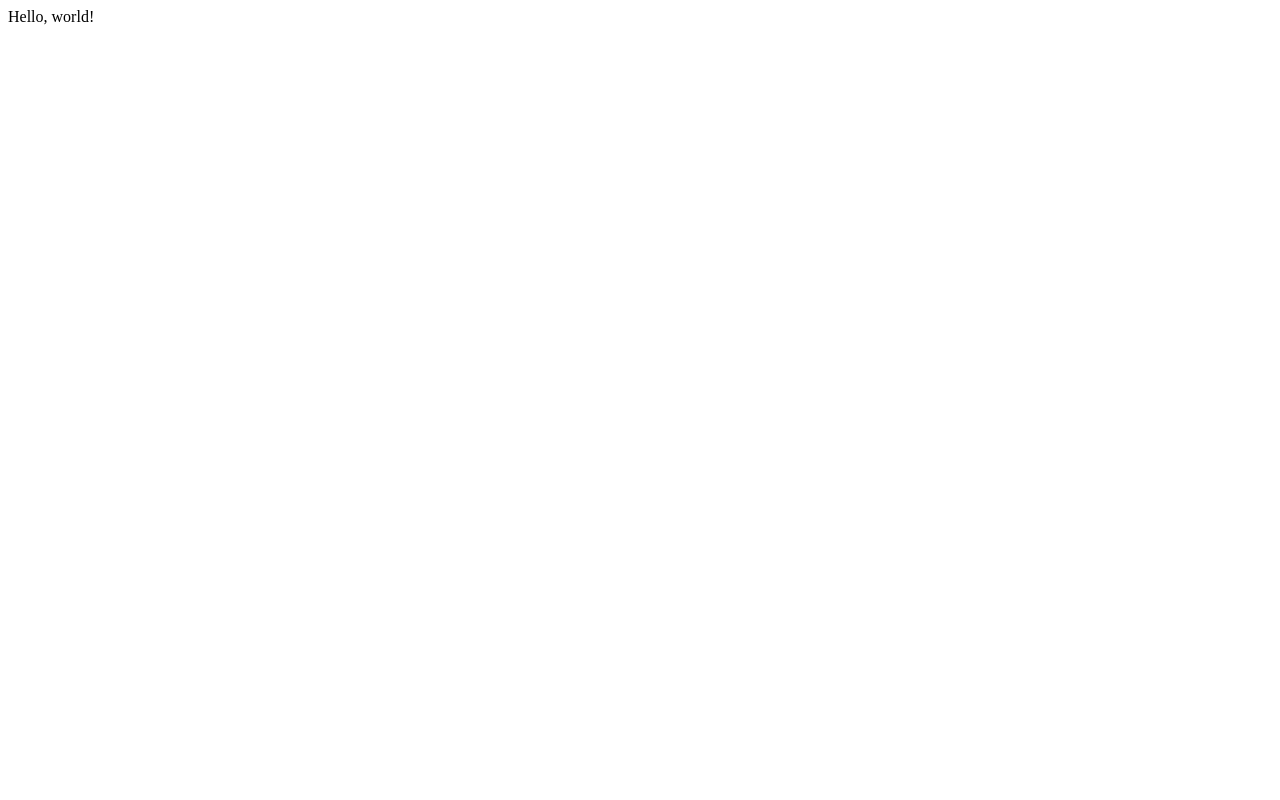
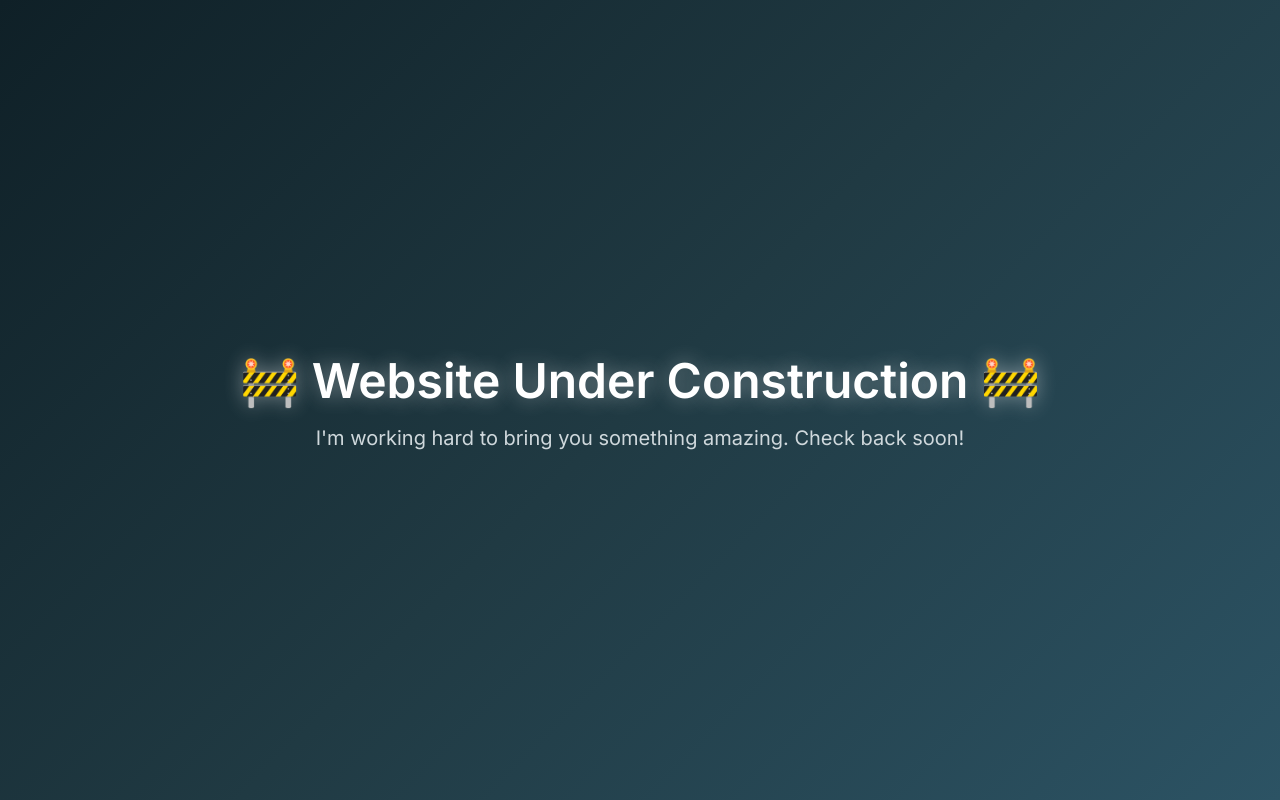
Before and after one commit to liamweeks/liamweeks.github.io, a plain HTML site: page index.html in a window 1280 px wide. Drawn offline with Linux system fonts and the light colour scheme.

Commit message:
under construction

```diff
--- a/index.html
+++ b/index.html
@@ -1,5 +1,68 @@
-<html>
+<!doctype html>
+<html lang="en">
+    <head>
+        <meta charset="UTF-8" />
+        <meta name="viewport" content="width=device-width, initial-scale=1.0" />
+        <title>Under Construction</title>
+        <link
+            href="https://fonts.googleapis.com/css2?family=Inter:wght@400;600&display=swap"
+            rel="stylesheet"
+        />
+        <style>
+            * {
+                box-sizing: border-box;
+                margin: 0;
+                padding: 0;
+            }
+
+            body {
+                font-family: "Inter", sans-serif;
+                background: linear-gradient(135deg, #0f2027, #203a43, #2c5364);
+                color: white;
+                height: 100vh;
+                display: flex;
+                align-items: center;
+                justify-content: center;
+                overflow: hidden;
+            }
+
+            .container {
+                text-align: center;
+                padding: 2rem;
+            }
+
+            h1 {
+                font-size: 3rem;
+                font-weight: 600;
+                margin-bottom: 1rem;
+            }
+
+            p {
+                font-size: 1.25rem;
+                color: #cfd8dc;
+            }
+
+            .glow {
+                animation: glow 2s ease-in-out infinite alternate;
+            }
+
+            @keyframes glow {
+                from {
+                    text-shadow: 0 0 10px rgba(255, 255, 255, 0.2);
+                }
+                to {
+                    text-shadow: 0 0 30px rgba(255, 255, 255, 0.6);
+                }
+            }
+        </style>
+    </head>
     <body>
-        Hello, world!
+        <div class="container">
+            <h1 class="glow">🚧 Website Under Construction 🚧</h1>
+            <p>
+                I'm working hard to bring you something amazing. Check back
+                soon!
+            </p>
+        </div>
     </body>
 </html>
```
